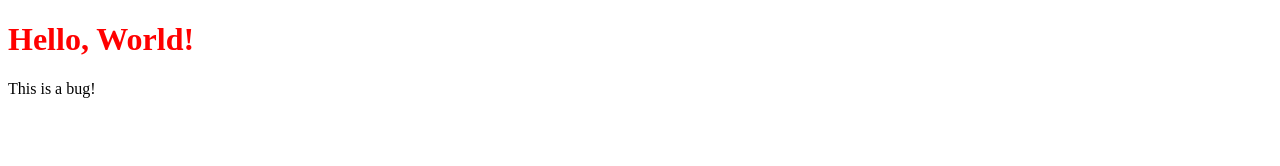
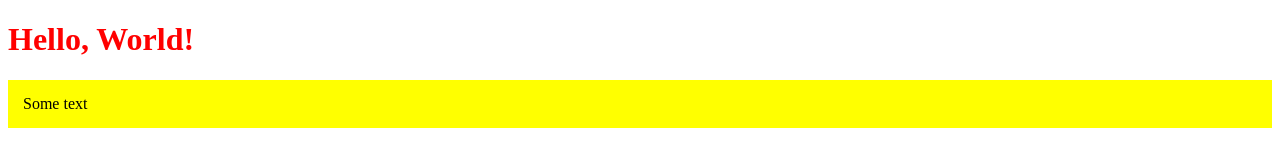
Before and after one commit to 4eloch/Student, a plain HTML site: page hello.html in a window 1280 px wide. Drawn offline with Linux system fonts and the light colour scheme.

Commit message:
Revert "commited"
This reverts commit 2e4755b8763dde6242135098a933c5623e064119.

```diff
--- a/hello.html
+++ b/hello.html
@@ -5,6 +5,6 @@
   </head>
   <body>
     <h1>Hello, World!</h1>
-    <p>This is a bug!</p>
+    <div>Some text</div>
   </body>
 </html>
```
